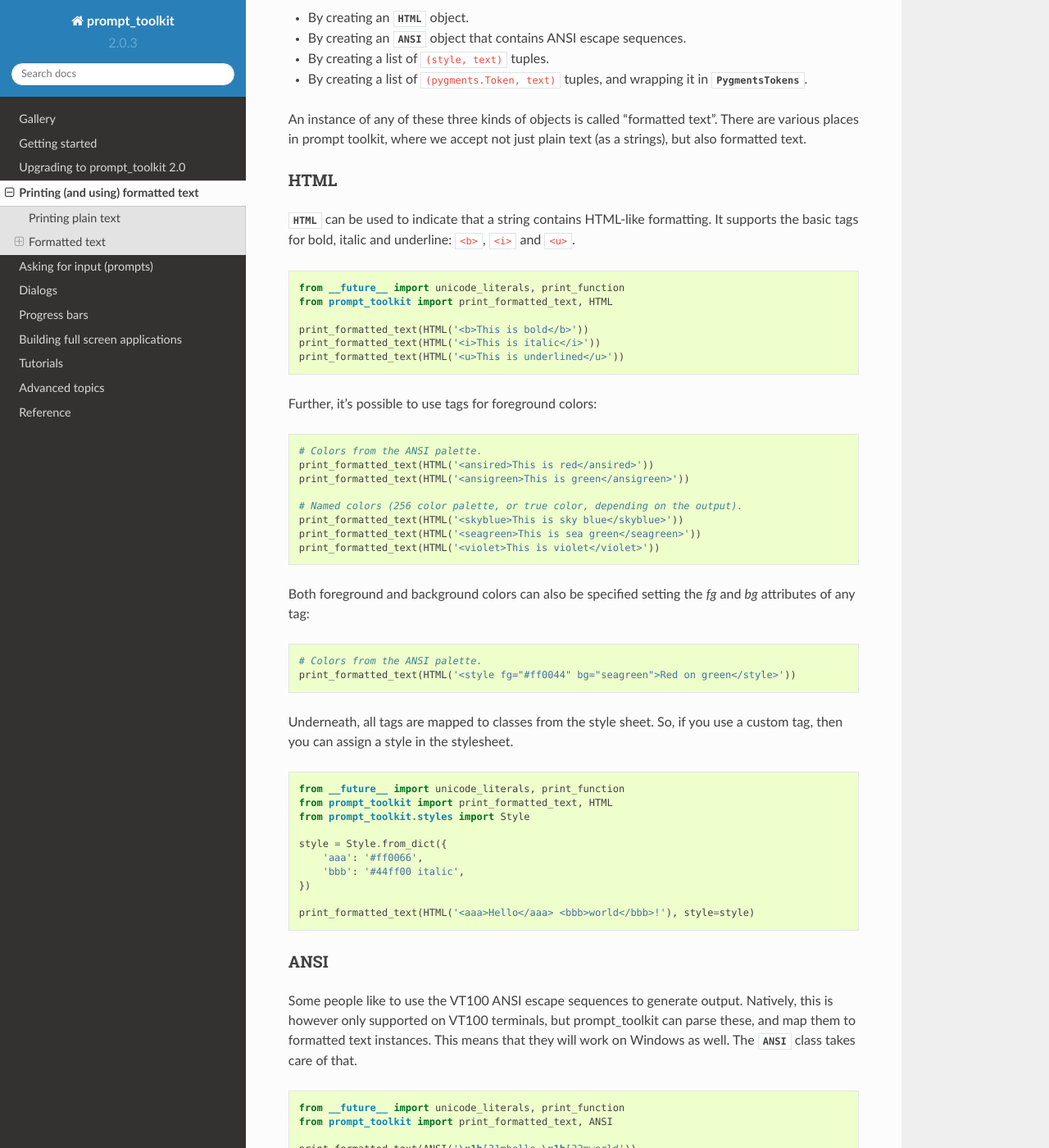
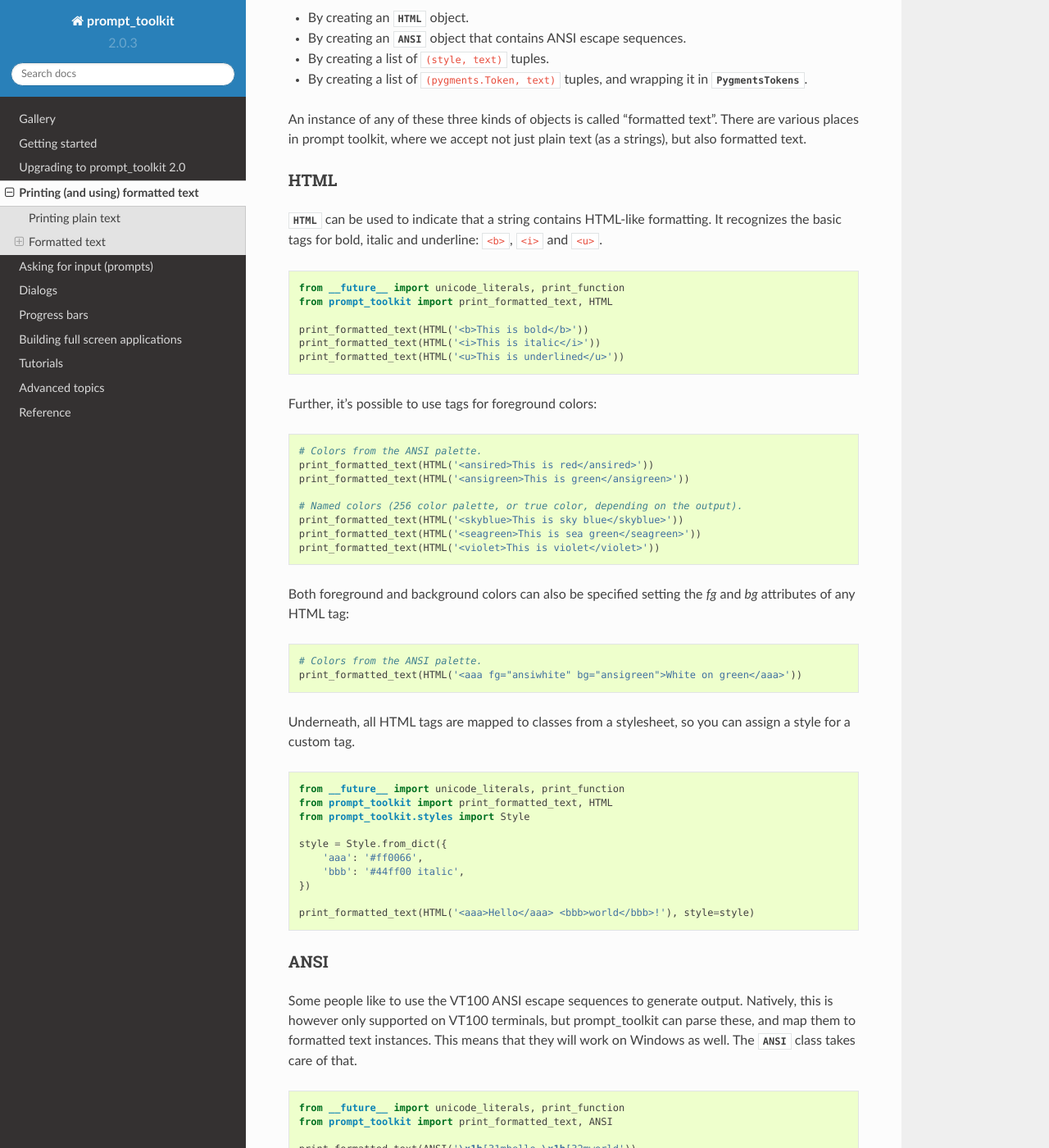
Before and after one commit to dbcli/pgcli, a Sphinx documentation site: the page built from docs/pages/printing_text.rst, in a window 1280 px wide and 1400 px high, scrolled down 1238 px. Shown: the whole window at 82% size. Built offline with Sphinx 7.4.7 and the Read the Docs theme 2.0.0, drawn with Linux system fonts in a browser that asks for light colours.

Commit message:
Fix custom tag example to contain ANSI colors and custom tag

```diff
--- a/docs/pages/printing_text.rst
+++ b/docs/pages/printing_text.rst
@@ -76,7 +76,7 @@ HTML
 ^^^^
 
 :class:`~prompt_toolkit.formatted_text.HTML` can be used to indicate that a
-string contains HTML-like formatting. It supports the basic tags for bold,
+string contains HTML-like formatting. It recognizes the basic tags for bold,
 italic and underline: ``<b>``, ``<i>`` and ``<u>``.
 
 .. code:: python
@@ -102,15 +102,15 @@ Further, it's possible to use tags for foreground colors:
     print_formatted_text(HTML('<violet>This is violet</violet>'))
 
 Both foreground and background colors can also be specified setting the `fg`
-and `bg` attributes of any tag:
+and `bg` attributes of any HTML tag:
 
 .. code:: python
 
     # Colors from the ANSI palette.
-    print_formatted_text(HTML('<style fg="#ff0044" bg="seagreen">Red on green</style>'))
+    print_formatted_text(HTML('<aaa fg="ansiwhite" bg="ansigreen">White on green</aaa>'))
 
-Underneath, all tags are mapped to classes from the style sheet. So, if you use
-a custom tag, then you can assign a style in the stylesheet.
+Underneath, all HTML tags are mapped to classes from a stylesheet, so you can
+assign a style for a custom tag.
 
 .. code:: python
 
```
